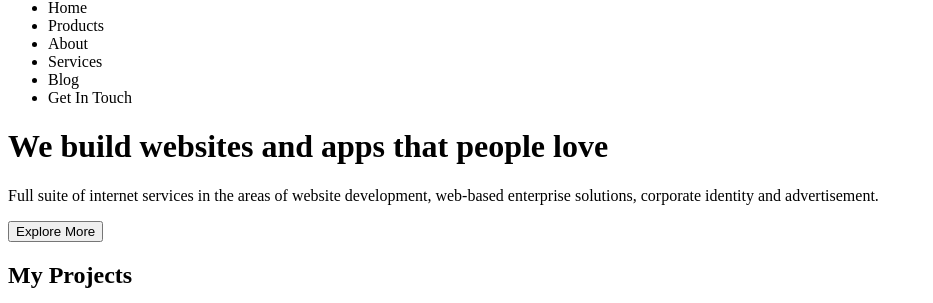
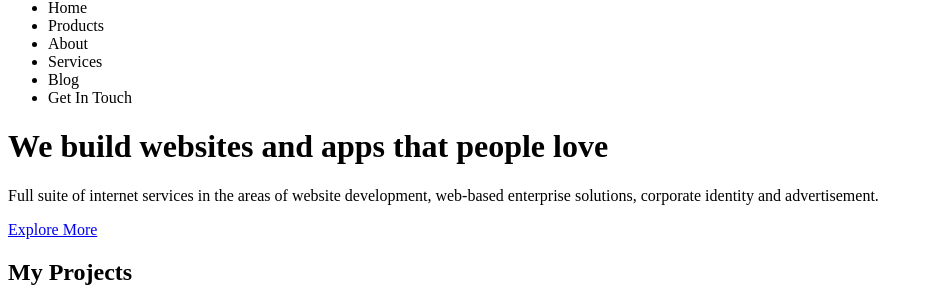
Before and after one commit to jfuentes7/Simple, a plain HTML site: page index.html in a window 1280 px wide. Shown: the part 43-346 px from the top of the page, without its empty margins (0-933 px from the left). Drawn offline with Linux system fonts and the light colour scheme.

Commit message:
Change in Explore button

```diff
--- a/index.html
+++ b/index.html
@@ -21,7 +21,7 @@
 		</nav>
 		<h1>We build websites and apps that people love</h1>
 		<p>Full suite of internet services in the areas of website development, web-based enterprise solutions, corporate identity and advertisement.</p>
-		<button>Explore More</button>
+		<a href="#">Explore More</a>
 	</header>
 
 	<main>
```
